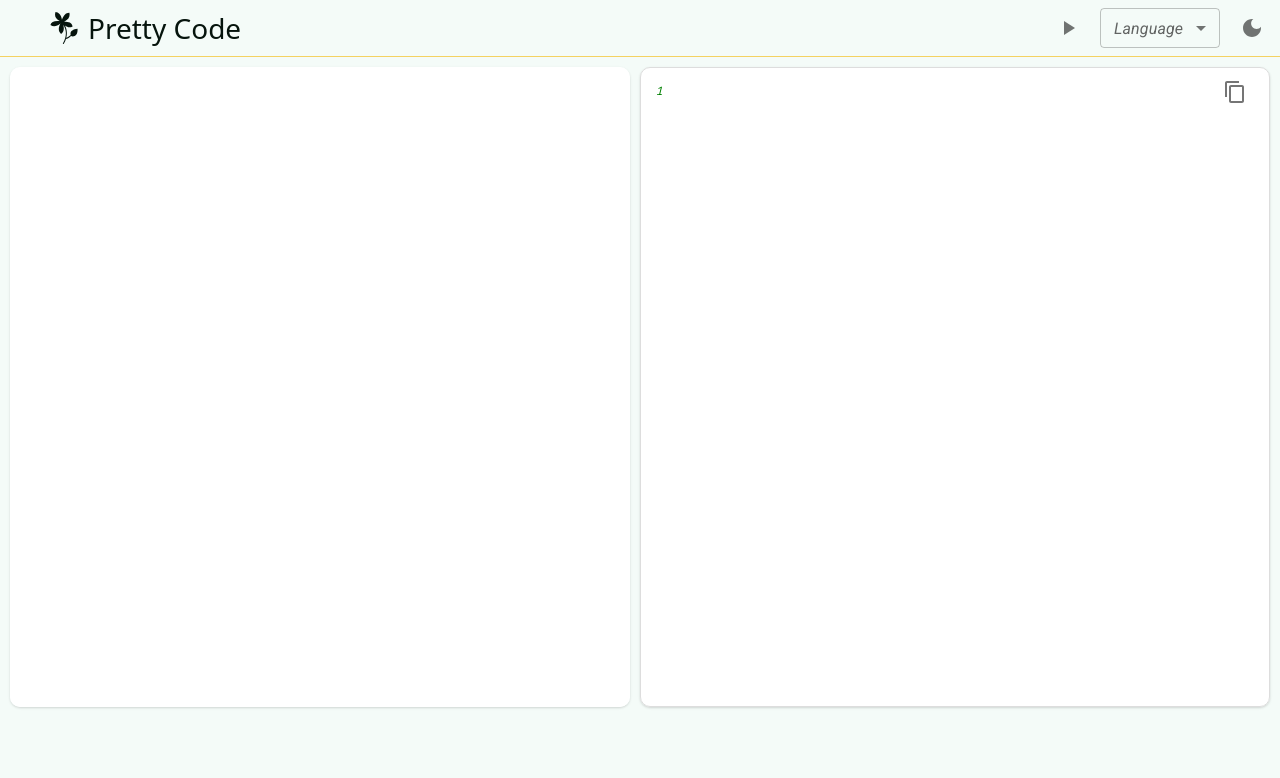
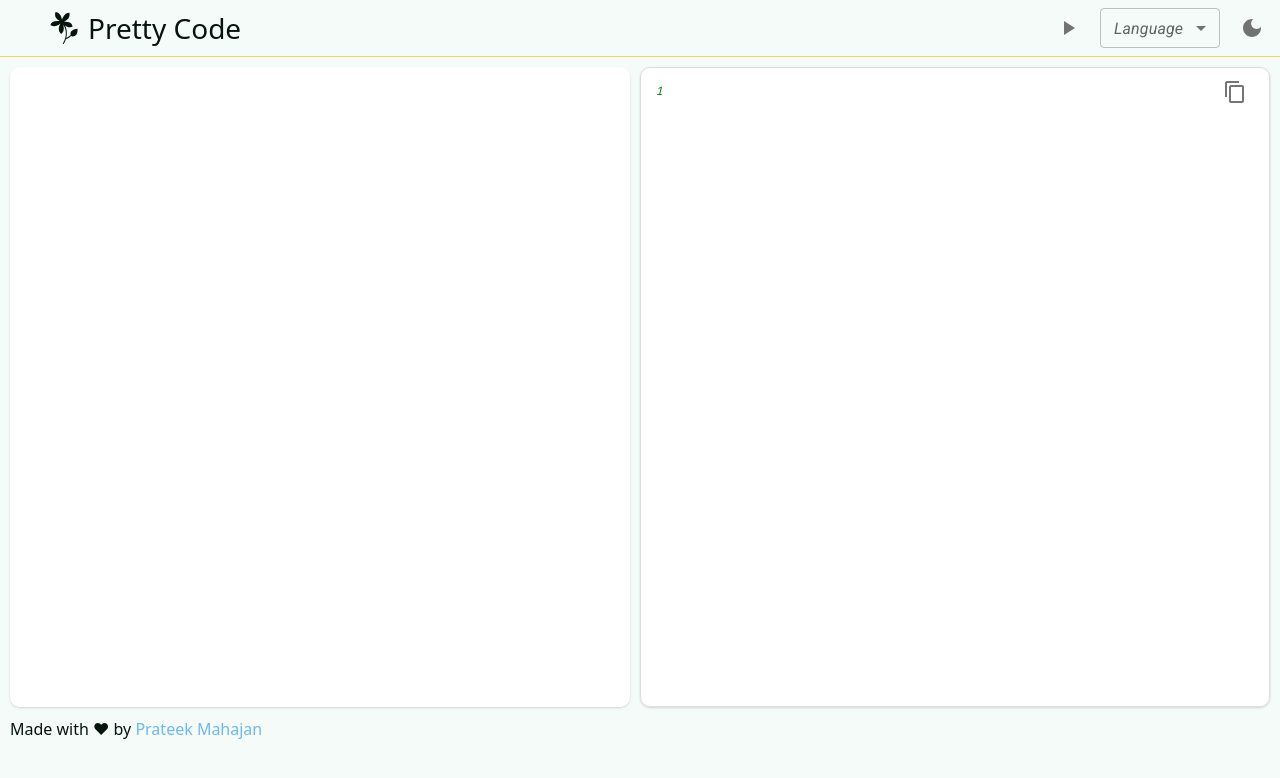
Before and after one commit to Prateek7805/pretty-code-formatter, a React (Create React App) app: page / in a window 1280 px wide. Shown: the top 778 px of the page. Built offline with nearby package versions, Linux system fonts and the light colour scheme.

Commit message:
added footer

```diff
--- a/src/App.css
+++ b/src/App.css
@@ -23,6 +23,8 @@
 :root {
   --sc-width: 10px;
   --sc-border-radius: 10px;
+  --pm-color: #6DB9EF;
+  --pm-visited-color: #0295fe;
 }
 
 .App {
@@ -54,9 +56,22 @@
   padding: 10px 10px 10px 0;
 }
 
+.footer{
+  display: flex;
+  padding: 0 0 0 10px;
+}
+.footer>p{
+  color: var(--text);
+}
+.footer>p>a{
+  text-decoration: none;
+  color: var(--pm-color);
+}
+.footer>p>a:visited{
+  color: var(--pm-visited-color);
+}
 @media(max-width: 768px){
   .pane-right{
     padding: 0 10px 10px 10px;
   }
-
 }
--- a/src/App.js
+++ b/src/App.js
@@ -29,6 +29,9 @@ function App() {
           <CodeWindow />
         </div>
       </div>
+      <div className='footer'>
+        <p>Made with ♥ by <a href="https://github.com/prateek7805" target="_blank" rel="noopener noreferrer">Prateek Mahajan</a></p>
+      </div>
     </div>
   );
 }
--- a/src/components/Navbar/Navbar.css
+++ b/src/components/Navbar/Navbar.css
@@ -22,7 +22,7 @@
     align-items: center;
     gap:5px;
 }
-@media(max-width: 767px){
+@media(max-width: 768px){
     /*small screens*/
     .nav-logo{
         width: 16px;
```
